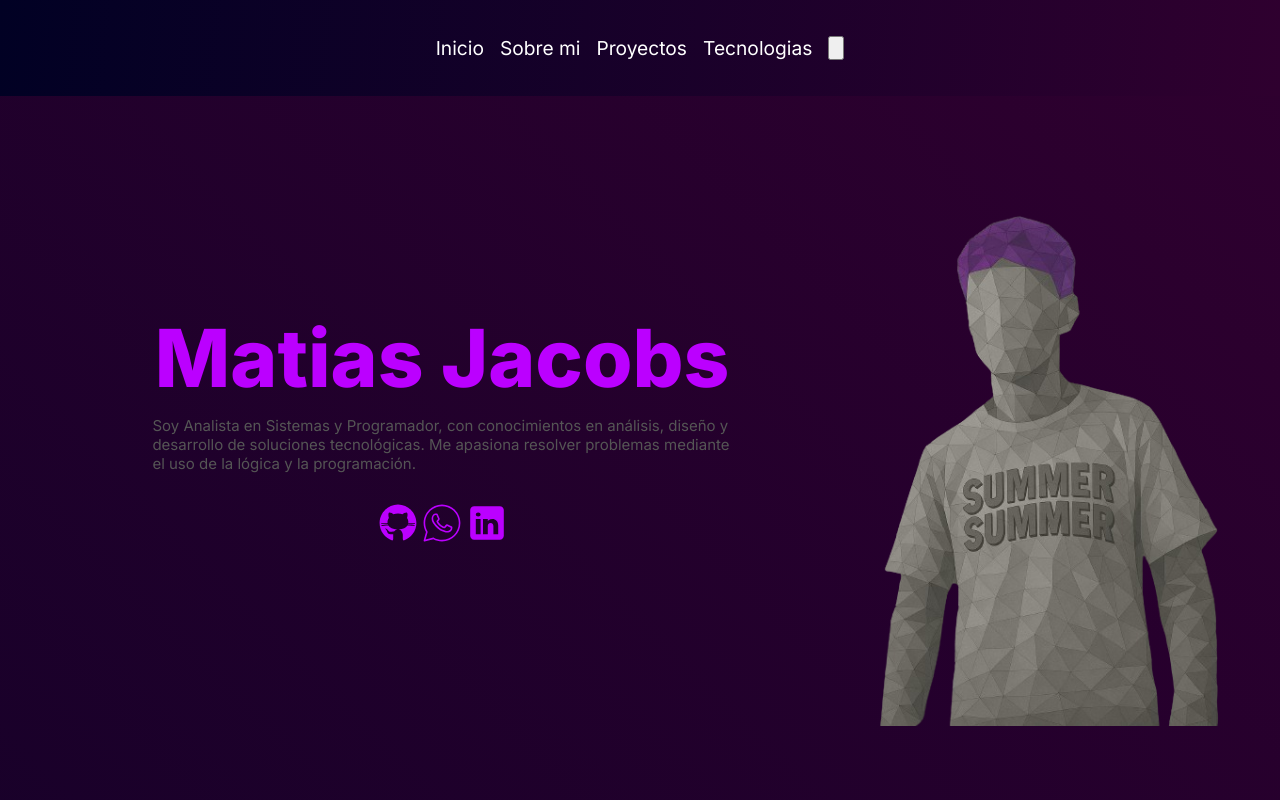
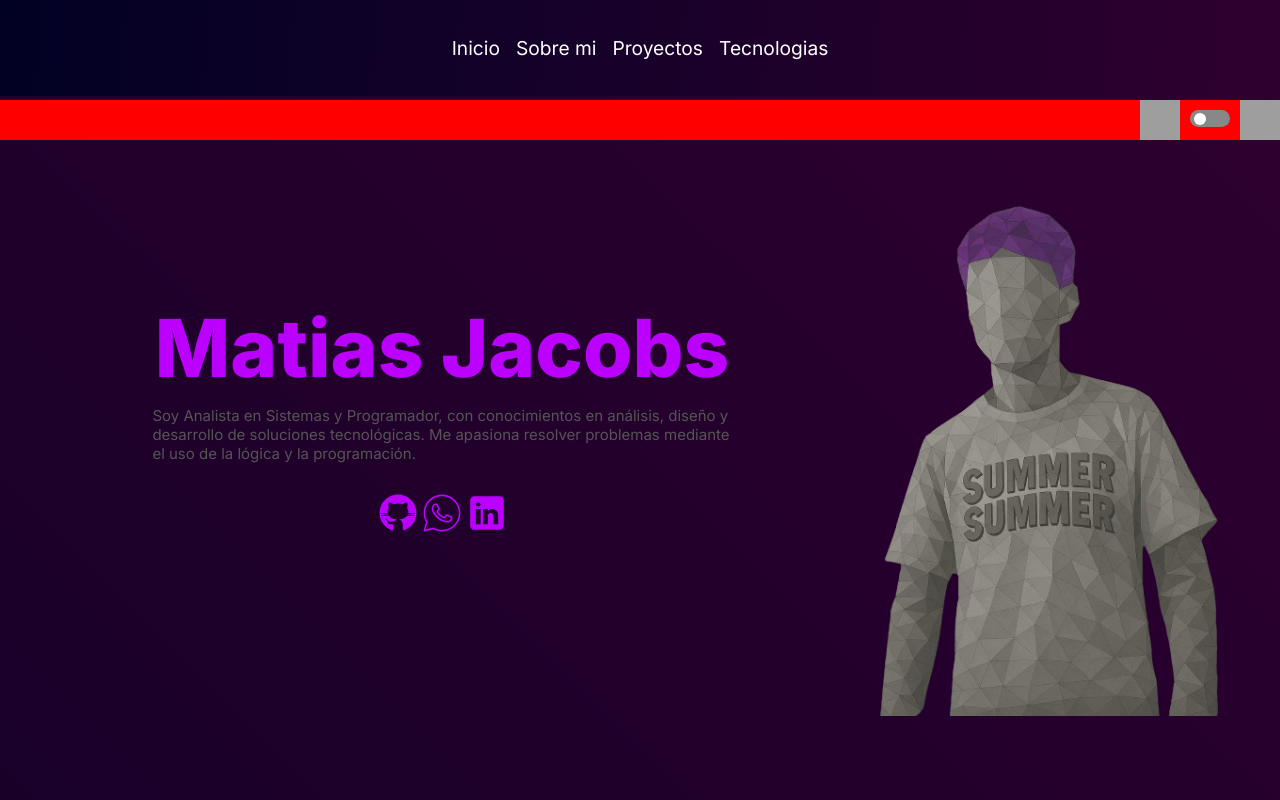
Before and after one commit to Matias-jacobs/Portafolio-Matias, a plain HTML site: page index.html in a window 1280 px wide. Shown: the top 800 px of the page. Drawn offline with Linux system fonts and the light colour scheme; grey boxes are pictures that could not be loaded.

Commit message:
agruege boton y banderas

```diff
--- a/index.html
+++ b/index.html
@@ -16,10 +16,18 @@
           <li><a class="nav-a" id="nav2" href="">Sobre mi</a></li>
           <li><a class="nav-a" id="nav3" href="">Proyectos</a></li>
           <li><a class="nav-a" id="nav4" href="">Tecnologias</a></li>
-          <button onclick="cambiarIdioma()"> </button>
+
         </ul>
       </nav>
     <header>
+      <div class="main-boton">
+        <img class="imagen-españa" width="48" height="48" src="https://img.icons8.com/color/48/spain-2.png" alt="spain-2"/>
+        <label class="switch">
+            <input type="checkbox" class="boton" onclick="cambiarIdioma()">
+            <span class="slider round"></span>
+        </label>
+        <img class="imagen-uk" width="48" height="48" src="https://img.icons8.com/color/48/great-britain.png" alt="great-britain"/>
+    </div>
         <div class="main__principal">
             <div class="main__presentacion">
                 <h1>Matias Jacobs</h1>
--- a/style.css
+++ b/style.css
@@ -346,7 +346,7 @@ opacity: 0;
         .main__principal{
         display: flex;
         align-items: center;
-        margin-top: 150px;}
+        margin-top: 0px;}
 
 
         .main-mis-redes svg{
@@ -373,6 +373,98 @@ opacity: 0;
         animation: slideIn 1s ease;
         }
 
+
+
+
+
+
+
+
+
+
+
+        .imagen-españa, .imagen-uk{width: 40px; height: 40px;}
+
+        .main-boton{ background-color: red;display: flex;height: 0px; justify-content: end; width: 100%; height: auto;}
+
+        /* The switch - the box around the slider */
+        .switch {
+            position: relative;
+            display: inline-block;
+            width: 40px;
+            height: 17px;
+            margin: 10px;
+
+          }
+
+          /* Hide default HTML checkbox */
+          .switch input {
+            opacity: 0;
+            width: 0;
+            height: 0;
+          }
+
+          /* The slider */
+          .slider {
+            position: absolute;
+            cursor: pointer;
+            top: 0;
+            left: 0;
+            right: 0;
+            bottom: 0;
+            background-color: #888;
+            -webkit-transition: .4s;
+            transition: .4s;
+          }
+
+          .slider:before {
+            position: absolute;
+            content: "";
+            height: 12px;
+            width: 12px;
+            left: 4px;
+            bottom: 2px;
+            background-color: white;
+            -webkit-transition: .4s;
+            transition: .4s;
+          }
+
+          input:checked + .slider {
+            background-color: #bb00ff;
+          }
+
+          input:focus + .slider {
+            box-shadow: 0 0 1px #bb00ff;
+          }
+
+          input:checked + .slider:before {
+            -webkit-transform: translateX(20px);
+            -ms-transform: translateX(20px);
+            transform: translateX(20px);
+          }
+
+          /* Rounded sliders */
+          .slider.round {
+            border-radius: 34px;
+          }
+
+          .slider.round:before {
+            border-radius: 50%;
+          }
+
+
+
+
+
+
+
+
+
+
+
+
+
+
 /*  ANIMACIONES */
 
 @keyframes slideIn {
```
